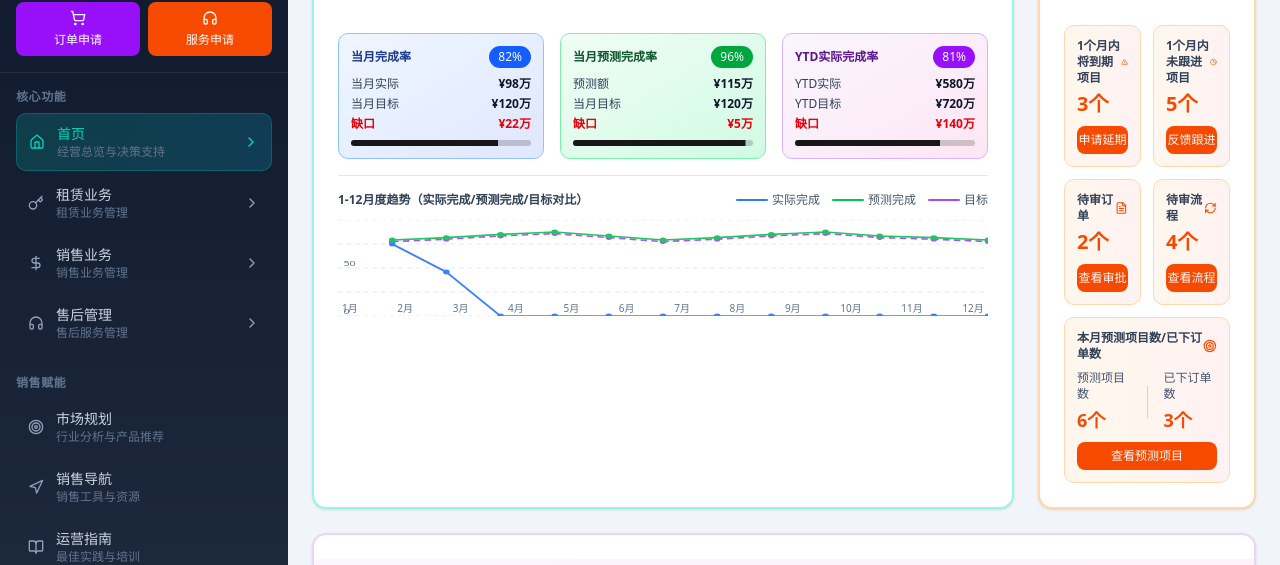
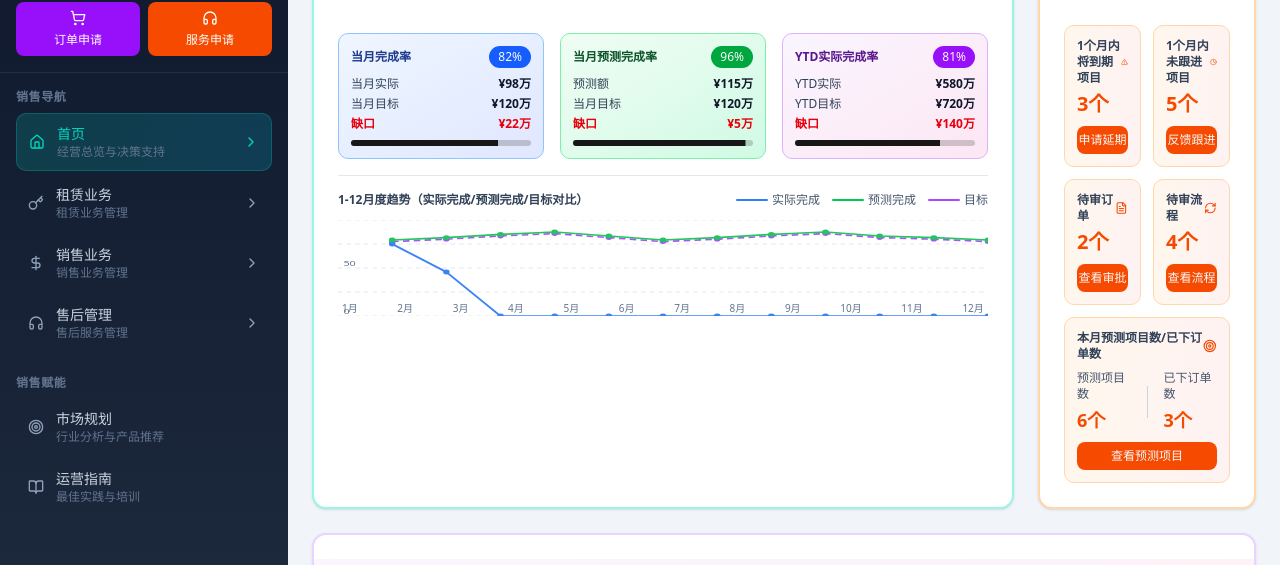
Before and after one commit to navylee1990/coze_mh, a Next.js app: page /dealer-v2 in a window 1280 px wide. Shown: the part 185-750 px from the top of the page. Built offline with nearby package versions, Linux system fonts and the light colour scheme.

Commit message:
refactor: 优化菜单结构，将核心功能更名为销售导航，调整运营指南副标题

```diff
--- a/src/app/dealer-v2/page.tsx
+++ b/src/app/dealer-v2/page.tsx
@@ -88,7 +88,7 @@
 
 const menuSections = [
   {
-    title: '核心功能',
+    title: '销售导航',
     items: [
       { key: 'home' as MenuKey, icon: Home, label: '首页', description: '经营总览与决策支持' },
       {
@@ -138,7 +138,6 @@
     title: '销售赋能',
     items: [
       { key: 'market' as MenuKey, icon: Target, label: '市场规划', description: '行业分析与产品推荐' },
-      { key: 'salesNav' as MenuKey, icon: Navigation, label: '销售导航', description: '销售工具与资源' },
       { key: 'guide' as MenuKey, icon: BookOpen, label: '运营指南', description: '最佳实践与培训' }
     ]
   }
@@ -1778,7 +1777,7 @@
                     {/* 页面标题 */}
                     <div className="bg-gradient-to-r from-indigo-500 to-purple-500 rounded-xl p-4 text-white">
                       <h2 className="text-xl font-bold mb-1">运营指南</h2>
-                      <p className="text-sm text-indigo-100">最佳实践与培训</p>
+                      <p className="text-sm text-indigo-100">政策、案例与培训</p>
                     </div>
 
                     {/* 最佳实践 */}
```
